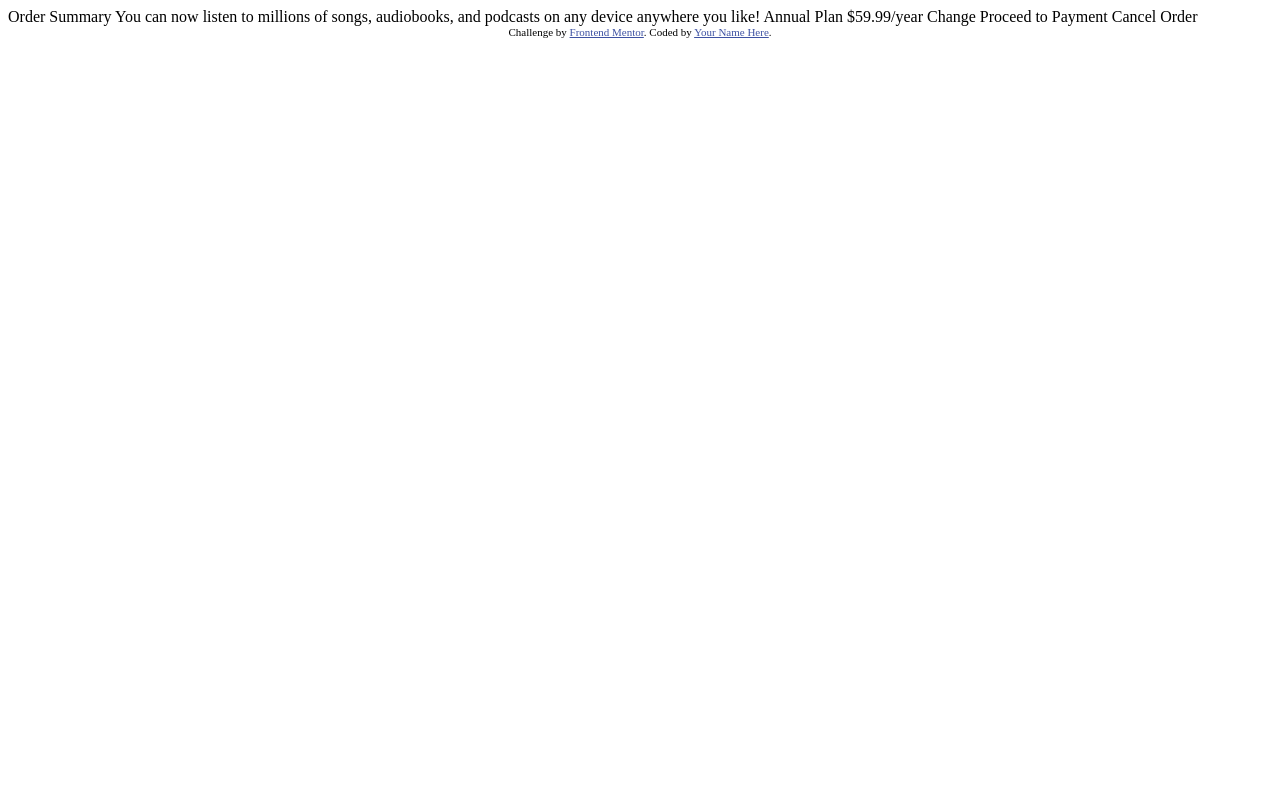
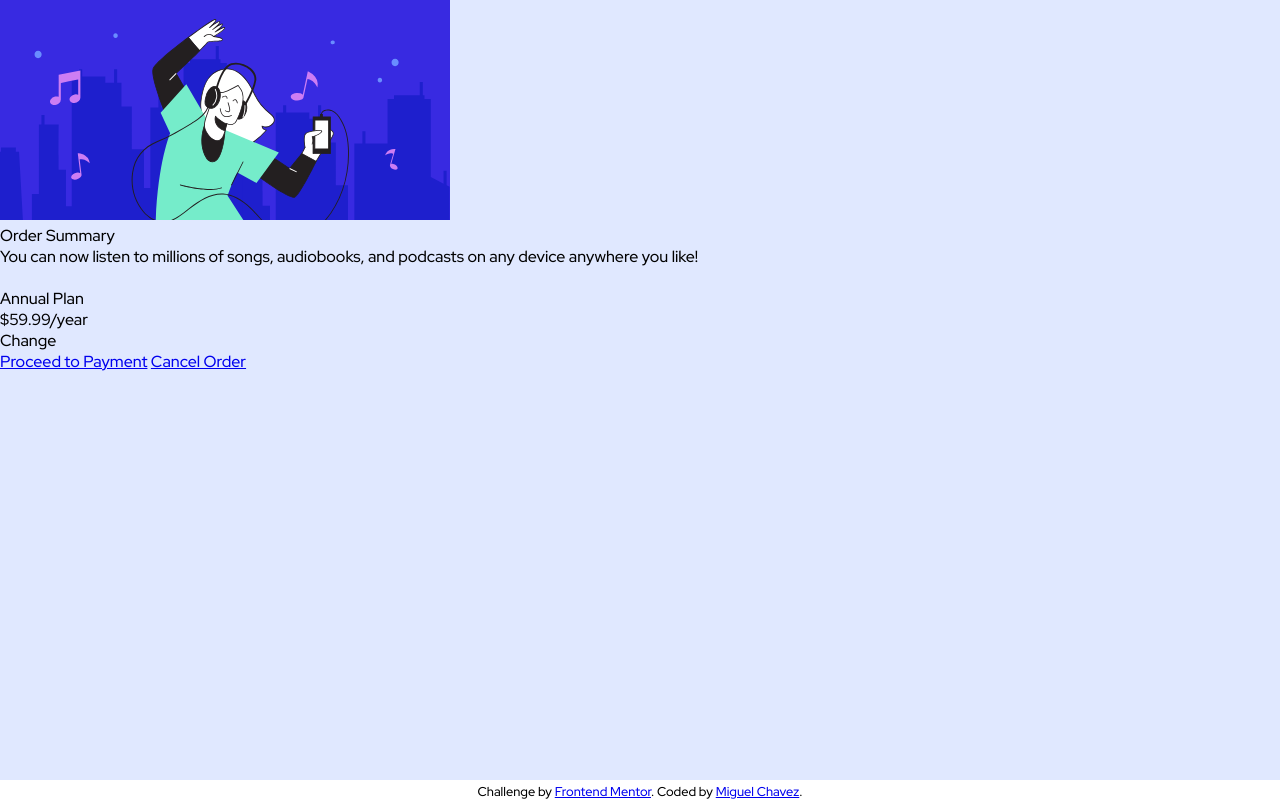
Before and after one commit to toonchavez8/06_OrderSummeryComponent, a plain HTML site: page index.html in a window 1280 px wide. Drawn offline with Linux system fonts and the light colour scheme.

Commit message:
html basic setup

```diff
--- a/index.html
+++ b/index.html
@@ -1,37 +1,48 @@
 <!DOCTYPE html>
 <html lang="en">
+
 <head>
   <meta charset="UTF-8">
-  <meta name="viewport" content="width=device-width, initial-scale=1.0"> <!-- displays site properly based on user's device -->
-
+  <meta name="viewport" content="width=device-width, initial-scale=1.0">
   <link rel="icon" type="image/png" sizes="32x32" href="./images/favicon-32x32.png">
-
+  <link rel="stylesheet" href="style.css">
   <title>Frontend Mentor | Order summary card</title>
 
-  <!-- Feel free to remove these styles or customise in your own stylesheet 👍 -->
-  <style>
-    .attribution { font-size: 11px; text-align: center; }
-    .attribution a { color: hsl(228, 45%, 44%); }
-  </style>
 </head>
+
 <body>
+  <main class="cardWrapper">
+    <div class="card">
+      <img src="/images/illustration-hero.svg" alt="">
+      <div class="card-body">
+        <div class="header">
+          <h1>Order Summary</h1>
+          <p>You can now listen to millions of songs, audiobooks, and podcasts on any
+            device anywhere you like!</p>
+        </div>
+        <div class="plan-container">
+          <img src="" alt="">
+          <h2> Annual Plan</h2>
+          <p>$59.99/year</p>
+          <p> Change</p>
+        </div>
+        <div class="btnBox">
+          <a href="#"> Proceed to Payment</a>
+          <a href="#"> Cancel Order</a>
+        </div>
+      </div>
+    </div>
+  </main>
 
-  Order Summary
+  <!-- Attribution section -->
 
-  You can now listen to millions of songs, audiobooks, and podcasts on any
-  device anywhere you like!
+  <footer class="attribution">
+    <div class="footerblk">
+      <p>Challenge by <a href="https://www.frontendmentor.io?ref=challenge" target="_blank">Frontend Mentor</a>.
+        Coded by <a href="https://github.com/toonchavez8/04_Product_reviewCard">Miguel Chavez</a>.</p>
+    </div>
 
-  Annual Plan
-  $59.99/year
+  </footer>
+</body>
 
-  Change
-
-  Proceed to Payment
-  Cancel Order
-
-  <div class="attribution">
-    Challenge by <a href="https://www.frontendmentor.io?ref=challenge" target="_blank">Frontend Mentor</a>.
-    Coded by <a href="#">Your Name Here</a>.
-  </div>
-</body>
 </html>
--- /dev/null
+++ b/style.css
@@ -0,0 +1,87 @@
+/* Import of google font */
+@import url("https://fonts.googleapis.com/css2?family=Red+Hat+Display:wght@500;700;900&display=swap");
+
+/* root styling */
+:root {
+  /* Primary Color variables */
+  --pr-paleBlue: hsl(225, 100%, 94%);
+  --pr-britghtblue: hsl(245, 75%, 52%);
+
+  /* Secondary Color variables */
+  --sc-verypaleBlue: hsl(225, 100%, 98%);
+  --sc-desatBlue: hsl(224, 23%, 55%);
+  --sc-darkBlue: hsl(223, 47%, 23%);
+
+  --White: hsl(0, 0%, 100%);
+
+  /* Font family */
+  --font-family-primary: "Red Hat Display", sans-serif;
+
+  /* Font weight */
+  --fw-medium: 500;
+  --fw-bold: 700;
+  --fw-black: 900;
+}
+
+/* reset */
+body,
+h1,
+h2,
+h3,
+h4,
+h5,
+p {
+    margin: 0;
+    padding: 0;
+    border: 0;
+    font-size: 100%;
+    font: inherit;
+    vertical-align: baseline;
+}
+
+/* Inherited body */
+body{
+    background-color: var(--pr-paleBlue);
+    font-family: var(--font-family-primary);
+    font-weight: var(--fw-medium);
+}
+
+/* mobile first approach */
+    /* general styling */
+
+
+
+/* attribution section */
+footer {
+  position: absolute;
+  bottom: 0;
+  width: 100%;
+  padding-top: 50px;
+  overflow: hidden;
+}
+.footerblk {
+  display: flex;
+  flex-direction: column;
+  justify-content: center;
+  align-content: center;
+  align-items: center;
+  width: 100%;
+  background-color: var(--White);
+  font-family: var(--font-family-primary);
+  font-size: 0.8rem;
+  padding-top: 0.2rem;
+  text-align: center;
+  transition: 300ms ease-in-out;
+}
+
+/* @Media for detecting hover capability if true adds hover anim */
+@media (hover: hover) {
+  footer:hover .footerblk {
+    transform: translateY(-0%);
+  }
+  .footerblk {
+    transform: translateY(100%);
+    text-align: center;
+    transition: 300ms ease-in-out;
+  }
+}
```
